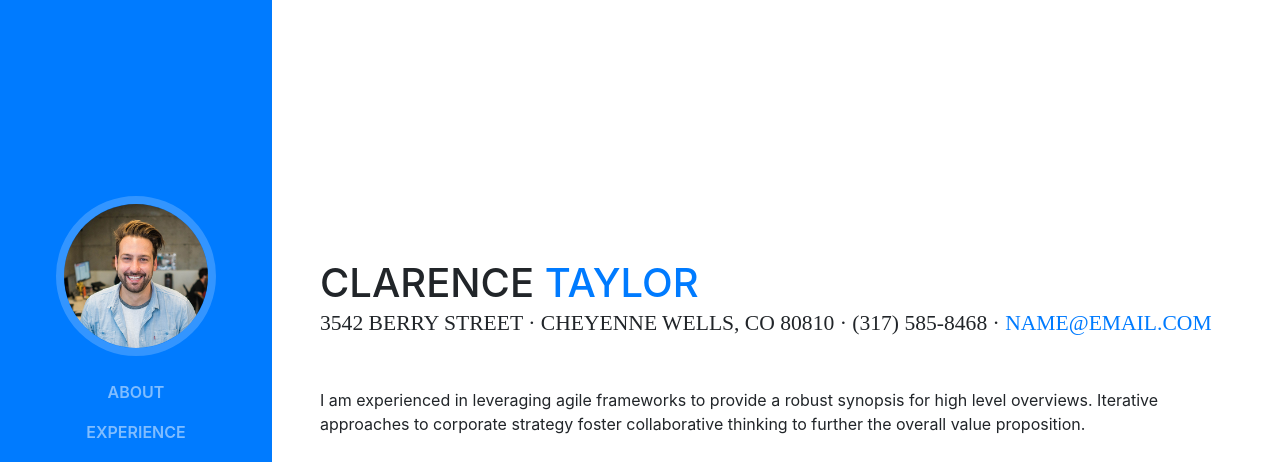
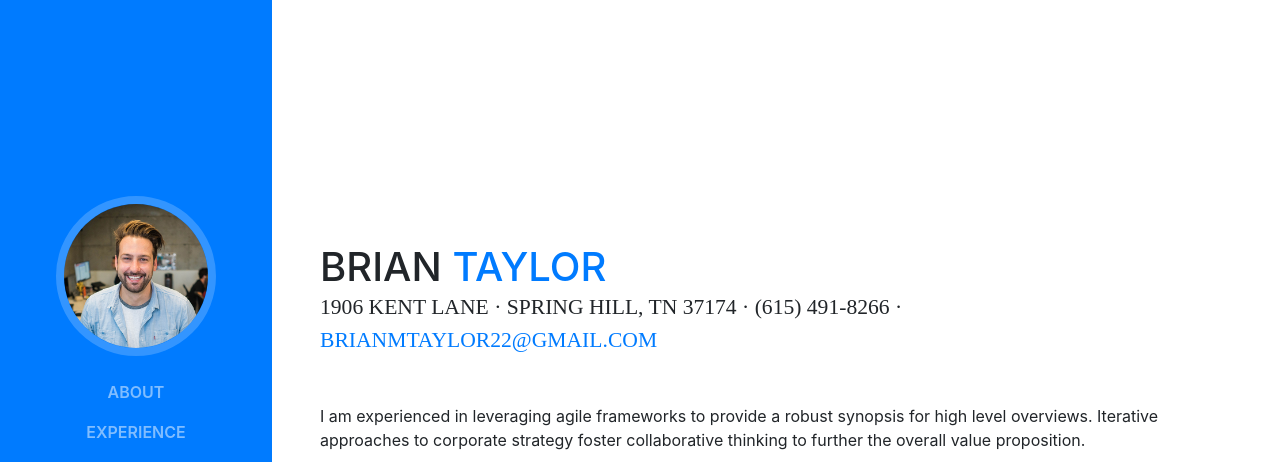
Before and after one commit to BrianMichaelTaylor/BrianMichaelTaylor.github.io, a website with bundled scripts: page index.html in a window 1280 px wide. Shown: the top 462 px of the page. Built offline with nearby package versions, Linux system fonts and the light colour scheme; a web font is replaced by a local one.

Commit message:
Title Change

```diff
--- a/index.html
+++ b/index.html
@@ -65,11 +65,11 @@
 
       <section class="resume-section p-3 p-lg-5 d-flex d-column" id="about">
         <div class="my-auto">
-          <h1 class="mb-0">Clarence
+          <h1 class="mb-0">Brian
             <span class="text-primary">Taylor</span>
           </h1>
-          <div class="subheading mb-5">3542 Berry Street · Cheyenne Wells, CO 80810 · (317) 585-8468 ·
-            <a href="mailto:name@email.com">name@email.com</a>
+          <div class="subheading mb-5">1906 Kent Lane · Spring Hill, TN 37174 · (615) 491-8266 ·
+            <a href="mailto:name@email.com">brianmtaylor22@gmail.com</a>
           </div>
           <p class="mb-5">I am experienced in leveraging agile frameworks to provide a robust synopsis for high level overviews. Iterative approaches to corporate strategy foster collaborative thinking to further the overall value proposition.</p>
           <ul class="list-inline list-social-icons mb-0">
```
